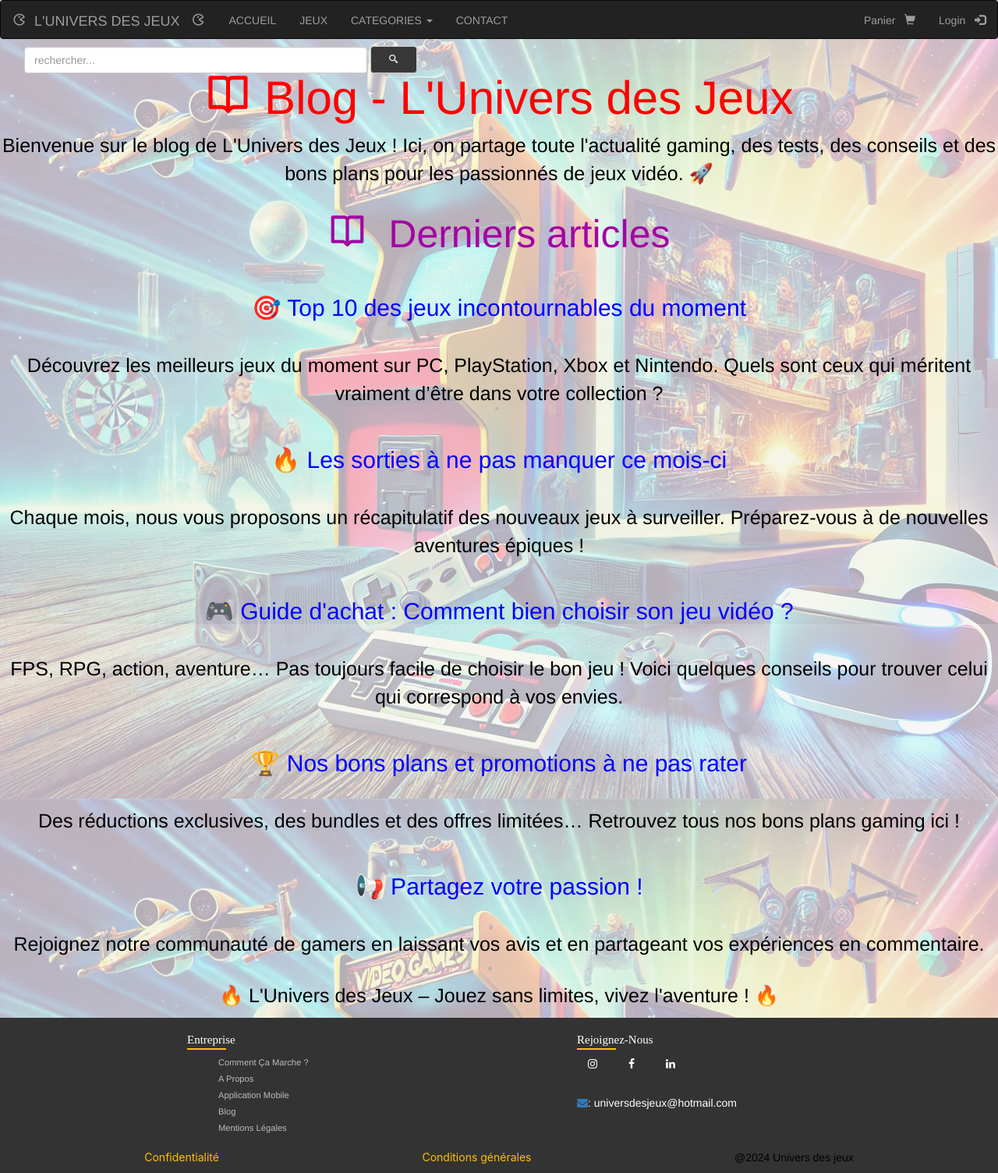
After one commit to Marion101200/grandprojet, a PHP site: page /grandprojet-main/blog.php in a window 1280 px wide. The commit adds this page. Shown: the whole page at 78% size. Run offline with PHP 8.4, Linux system fonts and the light colour scheme.

Commit message:
ajout de la page blog au footer

```diff
--- /dev/null
+++ b/blog.css
@@ -0,0 +1,27 @@
+body{
+    background: linear-gradient(rgba(247, 244, 244, 0.733), rgba(242, 241, 241, 0.696)), no-repeat, fixed
+                  url(img/DALL·E\ 2024-11-29\ 13.29.03\ -\ A\ vibrant\ and\ colorful\ image\ showcasing\ various\ video\ games\ integrated\ into\ a\ single\ scene.\ The\ image\ includes\ a\ retro\ arcade\ machine\ with\ a\ glowing\ s.webp);
+}
+.blog{
+        color: red;
+        font-size: 60px;
+        text-align: center;
+
+}
+.sous_partie{
+    color: blue;
+    font-size: 30px;
+    text-align: center;
+    margin-top: 40px;
+    margin-bottom: 40px;
+}
+.description_blog{
+    color: black;
+    text-align: center;
+    font-size: 25px;
+}
+.articles{
+    font-size: 50px;
+    text-align: center;
+    color:rgb(163, 5, 163);
+}
--- /dev/null
+++ b/blog.php
@@ -0,0 +1,47 @@
+<!DOCTYPE html>
+<html>
+<meta charset="utf-8">
+
+<head>
+    <title>Aventure</title>
+    <link href="blog.css" rel="stylesheet">
+</head>
+
+<body>
+<?php include 'header.php'; ?>
+
+
+<h1 class="blog"> <i class='bx bx-book-open'></i>&nbsp;Blog - L'Univers des Jeux</h1>
+<p class="description_blog">
+Bienvenue sur le blog de L'Univers des Jeux ! Ici, on partage toute l'actualité gaming, des tests, des conseils et des bons plans pour les passionnés de jeux vidéo. 🚀
+</p>
+<h2 class="articles"><i class='bx bx-book-open'></i>&nbsp; Derniers articles</h2>
+<h2 class="sous_partie">🎯 Top 10 des jeux incontournables du moment</h2>
+<p class="description_blog">
+Découvrez les meilleurs jeux du moment sur PC, PlayStation, Xbox et Nintendo. Quels sont ceux qui méritent vraiment d’être dans votre collection ?
+</p>
+<h2 class="sous_partie">🔥 Les sorties à ne pas manquer ce mois-ci</h2>
+<p class="description_blog">
+Chaque mois, nous vous proposons un récapitulatif des nouveaux jeux à surveiller. Préparez-vous à de nouvelles aventures épiques !
+</p>
+<h2 class="sous_partie">🎮 Guide d'achat : Comment bien choisir son jeu vidéo ?</h2>
+<p class="description_blog">
+FPS, RPG, action, aventure… Pas toujours facile de choisir le bon jeu ! Voici quelques conseils pour trouver celui qui correspond à vos envies.
+</p>
+<h2 class="sous_partie">🏆 Nos bons plans et promotions à ne pas rater</h2>
+<p class="description_blog">
+Des réductions exclusives, des bundles et des offres limitées… Retrouvez tous nos bons plans gaming ici !
+</p>
+<h2 class="sous_partie">📢 Partagez votre passion !</h2>
+<p class="description_blog">
+Rejoignez notre communauté de gamers en laissant vos avis et en partageant vos expériences en commentaire.
+</p>
+<br>
+<p class="description_blog">
+🔥 L'Univers des Jeux – Jouez sans limites, vivez l'aventure ! 🔥
+</p>
+</body>
+</html>
+<?php
+include 'footer.php';
+?>
--- a/footer.php
+++ b/footer.php
@@ -17,7 +17,7 @@
                         <li><a href="comment_sa_marche.php">Comment ça marche ?</a></li>
                         <li><a href="apropos.php">A propos</a></li>
                         <li><a href="">Application mobile</a></li>
-                        <li><a href="">Blog</a></li>
+                        <li><a href="blog.php">Blog</a></li>
                         <li><a href="mentionLegal.php">Mentions légales</a></li>
                     </ul>
                 </div>
```
